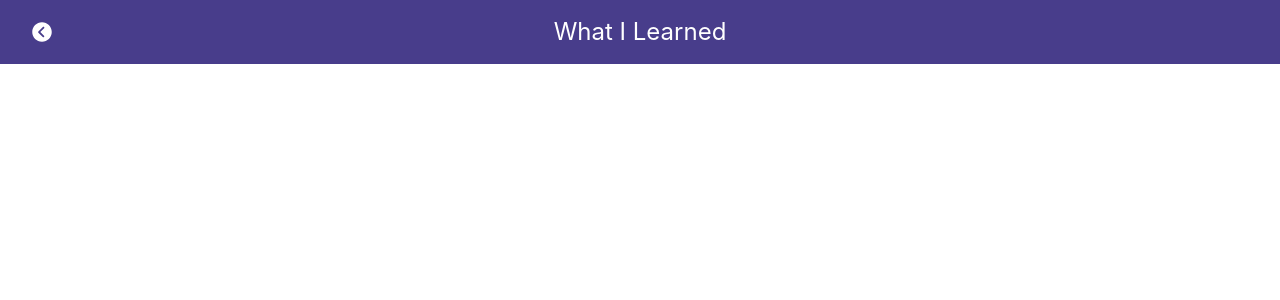
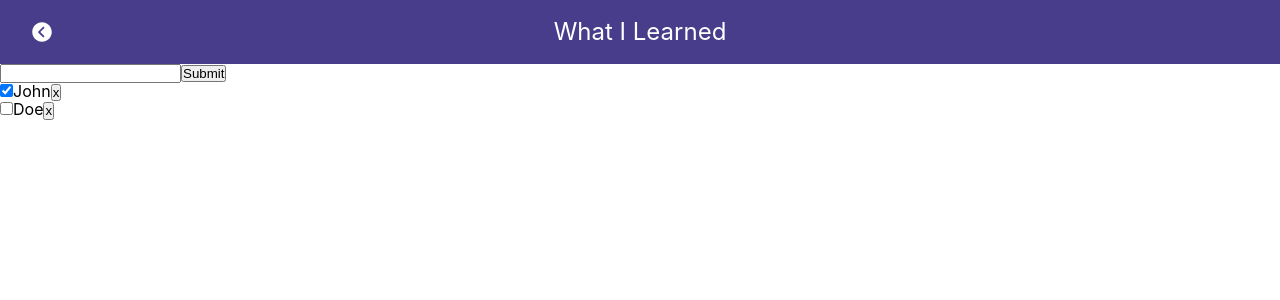
Before and after one commit to saebomp/todayilearned, a React (Create React App) app: page /count2 in a window 1280 px wide. Shown: the top 300 px of the page. Built offline with nearby package versions, Linux system fonts and the light colour scheme.

Commit message:
add setCount

```diff
--- a/src/App.js
+++ b/src/App.js
@@ -32,6 +32,8 @@ import Crudhooks2 from './components/Crud2/Crudhooks2'
 import Crudhooks3 from './components/Crud2/Crudhooks3'
 import Crud3 from './components/Crud2/Crud3'
 import Crud4 from './components/Crud2/Crud4'
+import Count2 from './components/Crud2/Count2'
+import Counthooks2 from './components/Crud2/Counthooks2'
 
 
 
@@ -71,6 +73,8 @@ function App() {
         <Route exact path="/crudhooks3" component={Crudhooks3} />
         <Route exact path="/crud3" component={Crud3} />
         <Route exact path="/crud4" component={Crud4} />
+        <Route exact path="/count2" component={Count2} />
+        <Route exact path="/counthooks2" component={Counthooks2} />
       </div>
     </Router>
   );
--- a/src/Data.js
+++ b/src/Data.js
@@ -179,4 +179,16 @@ export let DATA = [
     title : 'crudhooks4',
     component : 'Crudhooks4'
   },
+  {
+    id: 35,
+    path : '/count2',
+    title : 'count2',
+    component : 'Count2'
+  },
+  {
+    id: 36,
+    path : '/counthooks2',
+    title : 'counthooks2',
+    component : 'Counthooks2'
+  },
 ]
--- /dev/null
+++ b/src/components/Crud2/Count2.js
@@ -0,0 +1,69 @@
+import React, {Component} from 'react';
+
+class Count2 extends Component {
+    constructor(props) {
+      super(props);
+      this.state = {
+        initialUser : {},
+        users: [
+            {
+            id:1,
+            firstname:'John',
+            status:true},
+            {
+              id:2,
+              firstname:'Doe',
+              status:false}
+        ],
+        editing:false,
+      }
+    }
+
+    handleCount = () => {
+      this.setState({count: this.state.count + 1})
+    }
+
+    handleCheked = (index) => {
+      const newUsers = [...this.state.users]
+      newUsers[index].status = !this.state.users[index].status;
+      this.setState({users:newUsers})
+    }
+
+    handleChange = (e) => {
+      const {value} = e.target
+      this.setState({initialUser: {...this.state.initialUser, id:this.state.users.length +1, firstname:value, status:false}})
+    }
+
+    handleSubmit = () => {
+      this.setState({
+        users: [
+          ...this.state.users, this.state.initialUser
+        ]
+      })
+    }
+
+    handleDelete = (id) => {
+      const deleteUser = this.state.users.filter((user) => user.id !== id)
+      this.setState({users:deleteUser})
+    }
+
+render = () => {
+    return (
+        <>
+        <div>
+          <input type="text" onChange={this.handleChange} />
+          <button onClick={this.handleSubmit}>Submit</button>
+        </div>
+        {this.state.users.map((user, index) => (
+          <div>
+            <input type="checkbox" checked={user.status} onClick={() => this.handleCheked(index)} />
+            {user.firstname}
+            <button onClick={() =>this.handleDelete(user.id)}>x</button>
+          </div>
+        ))}
+        </>
+        );
+    }
+}
+
+export default Count2;
--- /dev/null
+++ b/src/components/Crud2/Counthooks2.js
@@ -0,0 +1,45 @@
+import React, {useState} from 'react'
+
+const Counthooks2 = () => {
+
+const usersData = [
+    {id:1, firstname:'John', checked:false},
+    {id:2, firstname:'Weal', checked:true},
+]
+const initialData = [{id:'', firstname:'', checked:false}]
+
+const [users, setUsers] = useState(usersData)
+const [status, setStatus] = useState()
+const [initial, setInitial] = useState(initialData)
+
+const handleCheck = (index) => {
+    const newUser = [...users]
+    newUser[index].checked = !users[index].checked;
+    setUsers(newUser)
+}
+const handleChange = (e) => {
+    const {value} = e.target;
+    setInitial({...initial, id:users.length, firstname:value, checked:false})
+}
+const handleSubmit = () => {
+    setUsers([...users, initial])
+}
+
+return (
+    <div>
+        <div>
+            <input type="text" onChange={handleChange} />
+            <button onClick={handleSubmit}>제출</button>
+        </div>
+        {users.map((user, index) => (
+            <div><input type="checkbox" onClick={() => handleCheck(index)} checked={user.checked} />
+            {user.firstname}
+            <button>x</button>
+            </div>
+        ))}
+    </div>
+    )
+}
+
+
+export default Counthooks2
--- a/src/components/Crud2/Crud4.js
+++ b/src/components/Crud2/Crud4.js
@@ -55,6 +55,11 @@ handleUpdate = () => {
         initialUser:{...this.state.initialUser, id:'', firstname:'', status:''}
     })
 }
+handleStatus= (index) => {
+    const newUser = [...this.state.users];
+    newUser[index].status = !this.state.users[index].status;
+    this.setState({users:newUser})
+}
 
 render = () => {
     return (
@@ -73,8 +78,8 @@ render = () => {
         )
         }
         <div>
-            {this.state.users.map(el => (
-                <div><input type='checkbox' checked={el.status} />{el.firstname}
+            {this.state.users.map((el,index )=> (
+                <div><input type='checkbox' checked={el.status} onClick={() => this.handleStatus(index)} />{el.firstname}
                 <button onClick={() => this.handleDelete(el.id)}>x</button>
                 <button onClick={() => this.handleEdit(el)}>edit</button>
                 </div>
```
